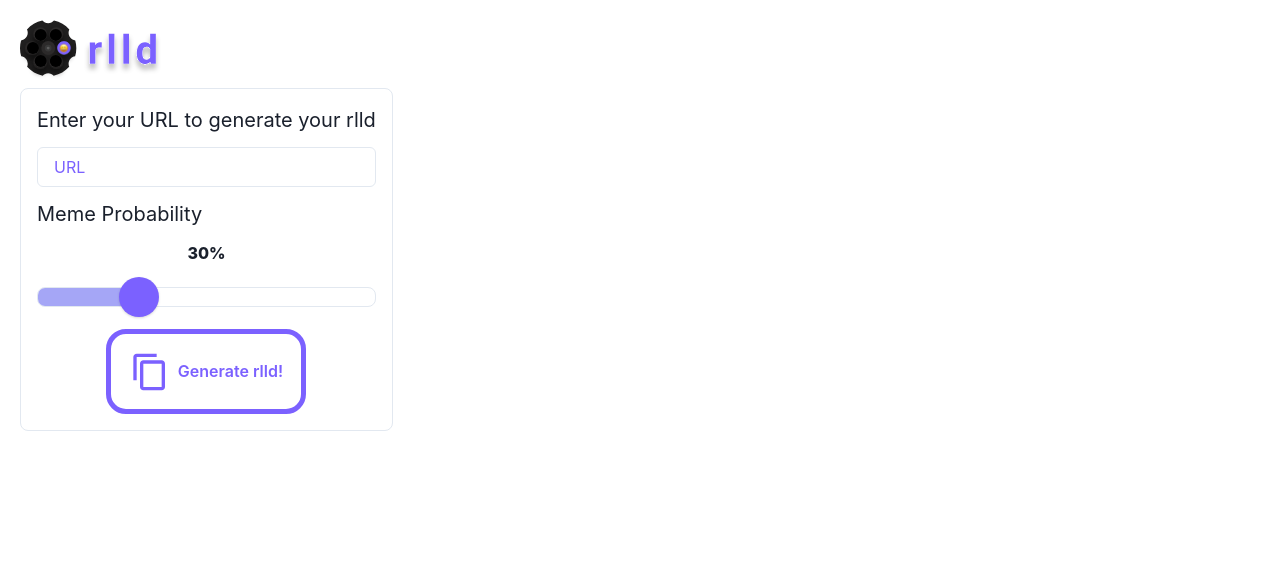
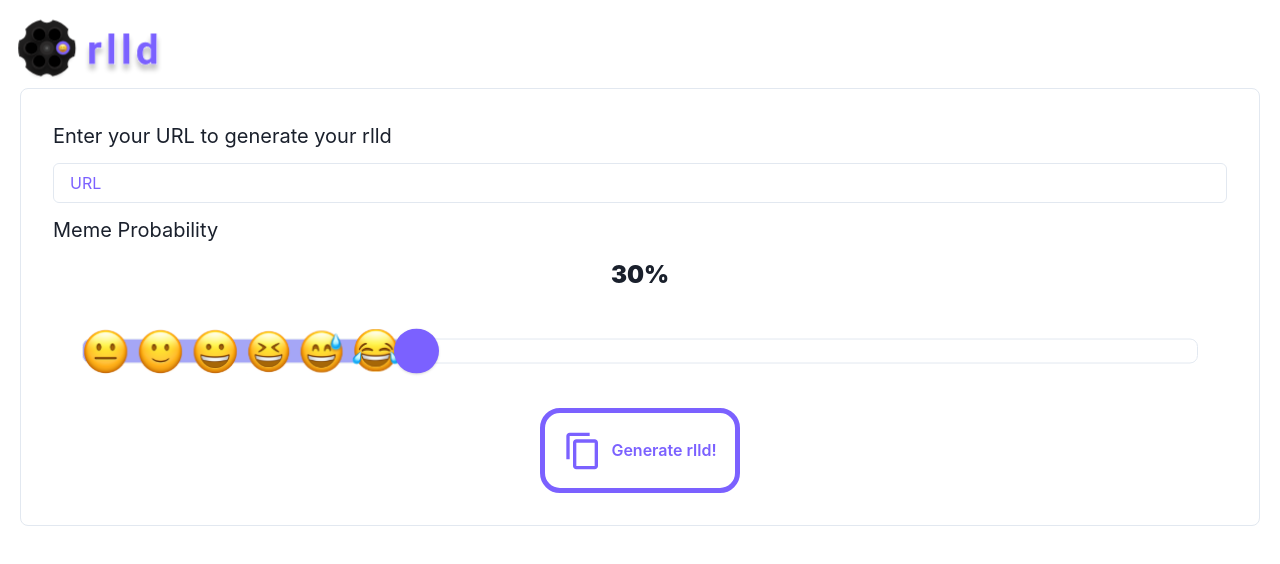
Before and after one commit to Andree37/rlld-frontend, a React (Create React App) app: page / in a window 1280 px wide. Shown: the top 564 px of the page. Built offline with nearby package versions, Linux system fonts and the light colour scheme.

Commit message:
feat: emoji bar

```diff
--- /dev/null
+++ b/src/App.css
@@ -0,0 +1,19 @@
+@media (prefers-reduced-motion: no-preference) {
+    .App-logo {
+        animation: App-logo-zoom 8s ease infinite;
+    }
+}
+
+@keyframes App-logo-zoom {
+    0% {
+        transform: scale(1, 1);
+    }
+
+    50% {
+        transform: scale(1.05, 1.05);
+    }
+
+    100% {
+        transform: scale(1, 1);
+    }
+}
--- a/src/App.tsx
+++ b/src/App.tsx
@@ -1,17 +1,15 @@
 import React from 'react';
 import { Box, Image, Stack } from '@chakra-ui/react';
 import logo from './assets/logo.svg';
-import Styleguide from './Styleguide';
+import './App.css';
 import Home from './components/molecules/GenerateURL';
 
 function App() {
     return (
-        <Box margin={5}>
-            <Stack
-                paddingBottom={Styleguide.overlay.spacing}
-                alignItems="baseline"
-            >
+        <Box m="5">
+            <Stack alignItems="baseline">
                 <Image
+                    className="App-logo"
                     src={logo}
                     style={{
                         height: 60,
--- /dev/null
+++ b/src/components/atoms/EmojiBar/index.tsx
@@ -0,0 +1,21 @@
+import { Image } from '@chakra-ui/react';
+import emojis from '../../../assets/emojis.svg';
+import React from 'react';
+
+const EmojiBar = () => {
+    return (
+        <Image
+            src={emojis}
+            style={{
+                position: 'relative',
+                minWidth: 320,
+                overflow: 'hidden',
+                pointerEvents: 'none',
+                resize: 'horizontal',
+            }}
+            alt="emojis"
+        />
+    );
+};
+
+export default EmojiBar;
--- a/src/components/atoms/MemeSlider/index.tsx
+++ b/src/components/atoms/MemeSlider/index.tsx
@@ -3,12 +3,12 @@ import {
     SliderFilledTrack,
     SliderThumb,
     SliderTrack,
-    Tooltip,
     Text,
     Center,
 } from '@chakra-ui/react';
 import React from 'react';
 import Styleguide from '../../../Styleguide';
+import EmojiBar from '../EmojiBar';
 
 const DEFAULT_SLIDER_VALUE = 30;
 
@@ -23,43 +23,41 @@ const MemeSlider: React.FC<MemeSliderProps> = ({
     setValue,
     defaultValue = DEFAULT_SLIDER_VALUE,
 }) => {
-    const [showTooltip, setShowTooltip] = React.useState(false);
     return (
         <>
             <Center>
-                <Text fontWeight={800}>{value}%</Text>
+                <Text fontSize={24} fontWeight={1000}>
+                    {value}%
+                </Text>
             </Center>
+            <Center>
                 <Slider
+                    w="95%"
                     aria-label="slider-ex-4"
                     defaultValue={defaultValue}
                     onChange={(v) => setValue(v)}
-                onMouseEnter={() => setShowTooltip(true)}
-                onMouseLeave={() => setShowTooltip(false)}
                 >
                     <SliderTrack
                         bg="white"
                         borderWidth="1px"
-                    h="20px"
+                        h="25px"
                         borderRadius="lg"
                     >
-                    <SliderFilledTrack bg={Styleguide.color.lightAndre} />
+                        <SliderFilledTrack
+                            bg={Styleguide.color.lightAndre}
+                        ></SliderFilledTrack>
                     </SliderTrack>
-                <Tooltip
-                    hasArrow={false}
-                    bg="teal.500"
-                    color="white"
-                    placement="bottom"
-                    isOpen={showTooltip}
-                    label={`${value}%`}
-                >
+                    <div style={{ width: `${value}%`, overflow: 'hidden' }}>
+                        <EmojiBar />
+                    </div>
                     <SliderThumb
                         _focus={{ outline: 'none' }}
-                        boxSize={10}
+                        boxSize={45}
                         outline="none"
                         bgColor={Styleguide.color.purpleAndre}
                     />
-                </Tooltip>
                 </Slider>
+            </Center>
         </>
     );
 };
--- a/src/components/templates/CardTemplate/index.tsx
+++ b/src/components/templates/CardTemplate/index.tsx
@@ -1,4 +1,4 @@
-import { Box, Stack, Center } from '@chakra-ui/react';
+import { Box, Stack, Center, Spacer } from '@chakra-ui/react';
 import React, { JSXElementConstructor, ReactElement, ReactNode } from 'react';
 import OutlineButton from '../../atoms/OutlineButton';
 import Styleguide from '../../../Styleguide';
@@ -23,14 +23,18 @@ const CardTemplate: React.FC<CardTemplateProps> = ({
 }) => (
     // TODO: Make the URL input checkable for stuff
     <Box
-        maxW="sm"
+        width="full"
+        height="full"
         borderWidth="1px"
         borderRadius="lg"
         backgroundColor={backgroundColor}
     >
         <Stack
             spacing={Styleguide.overlay.spacing}
-            padding={Styleguide.overlay.padding}
+            padding={[
+                Styleguide.overlay.padding,
+                Styleguide.overlay.padding * 2,
+            ]}
         >
             {top}
             {bot}
```
Also changed, not shown: src/assets/emojis.svg (added). Lines whose indentation alone changed are shown as unchanged.
